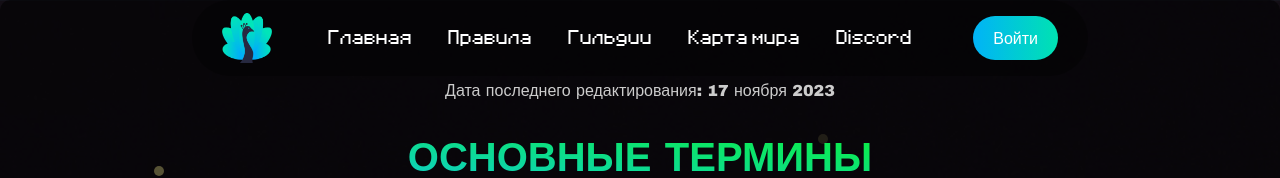
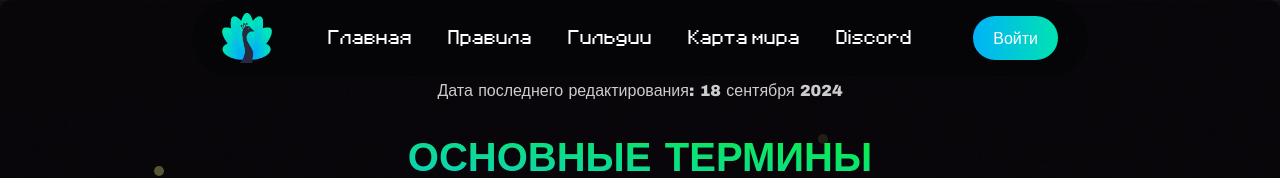
Before and after one commit to PfauMC/pfaumc.github.io, a React (Create React App) app: page /rules in a window 1280 px wide. Shown: the top 178 px of the page. Built offline with nearby package versions, Linux system fonts and the light colour scheme.

Commit message:
Date rules

```diff
--- a/src/Page/RulesPage.js
+++ b/src/Page/RulesPage.js
@@ -13,7 +13,7 @@ const RulesPage = () => {
             <Fireflies/>
             <ArrowDownButton />
             <div className="rules-page ">
-                <h2>Дата последнего редактирования: 17 ноября 2023</h2>
+                <h2>Дата последнего редактирования: 18 сентября 2024</h2>
                 <h1>ОСНОВНЫЕ ТЕРМИНЫ</h1>
                 <div className="rules-content">
                     <div className="rule">
```
